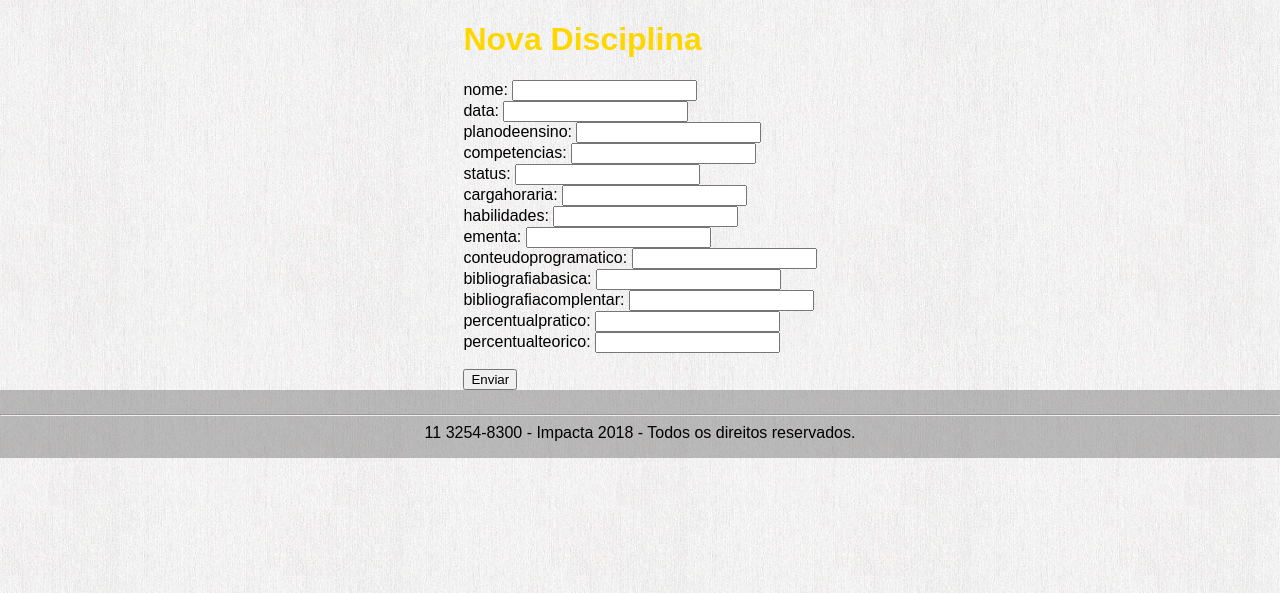
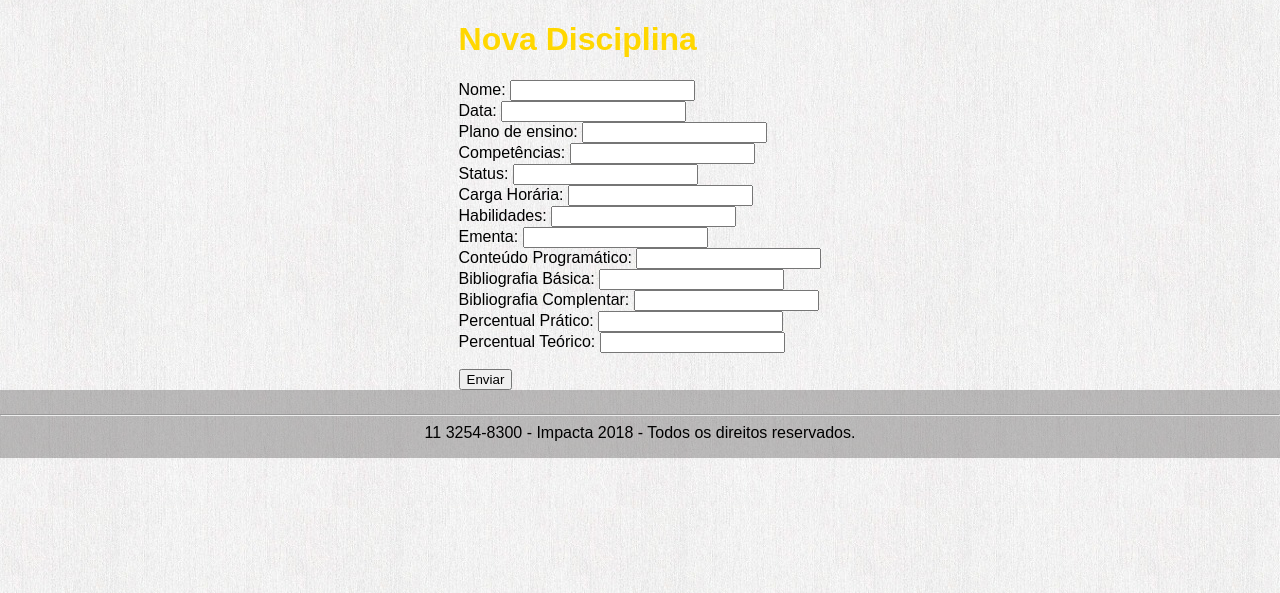
Before and after one commit to Froise/Impacta-LMS, a Django app: page /disciplinas/incluir/ in a window 1280 px wide. Shown: the part 60-653 px from the top of the page. Run offline with Django 3.2, Linux system fonts and the light colour scheme.

Commit message:
Update formDisciplina.html

```diff
--- a/Projeto/curriculo/templates/formDisciplina.html
+++ b/Projeto/curriculo/templates/formDisciplina.html
@@ -7,19 +7,19 @@
     {% endif %}
     <form method="POST" action=''>
         <p>
-            nome: <input name='nome' required maxlength="255" value='{{ disciplina.nome }}' /> <br>
-            data: <input name='data' required value='{{ disciplina.data }}' /><br>
-            planodeensino: <input name='planodeensino' required maxlength="2000" value='{{ disciplina.planodeensino}}' /><br>
-            competencias: <input name='competencias' required maxlength="500" value='{{ disciplina.competencias}}' /><br>
-            status: <input name='status' required maxlength="500" value='{{ disciplina.status}}' /><br>
-            cargahoraria: <input name='cargahoraria' required value='{{ disciplina.cargahoraria}}' /><br>
-            habilidades: <input name='habilidades' required maxlength="500" value='{{ disciplina.habilidades}}' /><br>
-            ementa: <input name='ementa' required maxlength="500" value='{{ disciplina.ementa}}' /><br>
-            conteudoprogramatico: <input name='conteudoprogramatico' required maxlength="500" value='{{ disciplina.conteudoprogramatico}}' /><br>
-            bibliografiabasica: <input name='bibliografiabasica' required maxlength="500" value='{{ disciplina.bibliografiabasica}}' /><br>
-            bibliografiacomplentar: <input name='bibliografiacomplentar' required maxlength="500" value='{{ disciplina.bibliografiacomplentar}}' /><br>
-            percentualpratico: <input name='percentualpratico' required maxlength="500" value='{{ disciplina.percentualpratico}}' /><br>
-            percentualteorico: <input name='percentualteorico' required maxlength="500" value='{{ disciplina.percentualteorico}}' />
+            Nome: <input name='nome' required maxlength="255" value='{{ disciplina.nome }}' /> <br>
+            Data: <input name='data' required value='{{ disciplina.data }}' /><br>
+            Plano de ensino: <input name='planodeensino' required maxlength="2000" value='{{ disciplina.planodeensino}}' /><br>
+            Competências: <input name='competencias' required maxlength="500" value='{{ disciplina.competencias}}' /><br>
+            Status: <input name='status' required maxlength="500" value='{{ disciplina.status}}' /><br>
+            Carga Horária: <input name='cargahoraria' required value='{{ disciplina.cargahoraria}}' /><br>
+            Habilidades: <input name='habilidades' required maxlength="500" value='{{ disciplina.habilidades}}' /><br>
+            Ementa: <input name='ementa' required maxlength="500" value='{{ disciplina.ementa}}' /><br>
+            Conteúdo Programático: <input name='conteudoprogramatico' required maxlength="500" value='{{ disciplina.conteudoprogramatico}}' /><br>
+            Bibliografia Básica: <input name='bibliografiabasica' required maxlength="500" value='{{ disciplina.bibliografiabasica}}' /><br>
+            Bibliografia Complentar: <input name='bibliografiacomplentar' required maxlength="500" value='{{ disciplina.bibliografiacomplentar}}' /><br>
+            Percentual Prático: <input name='percentualpratico' required maxlength="500" value='{{ disciplina.percentualpratico}}' /><br>
+            Percentual Teórico: <input name='percentualteorico' required maxlength="500" value='{{ disciplina.percentualteorico}}' />
 
         </p>
         <button>Enviar</button>
```
